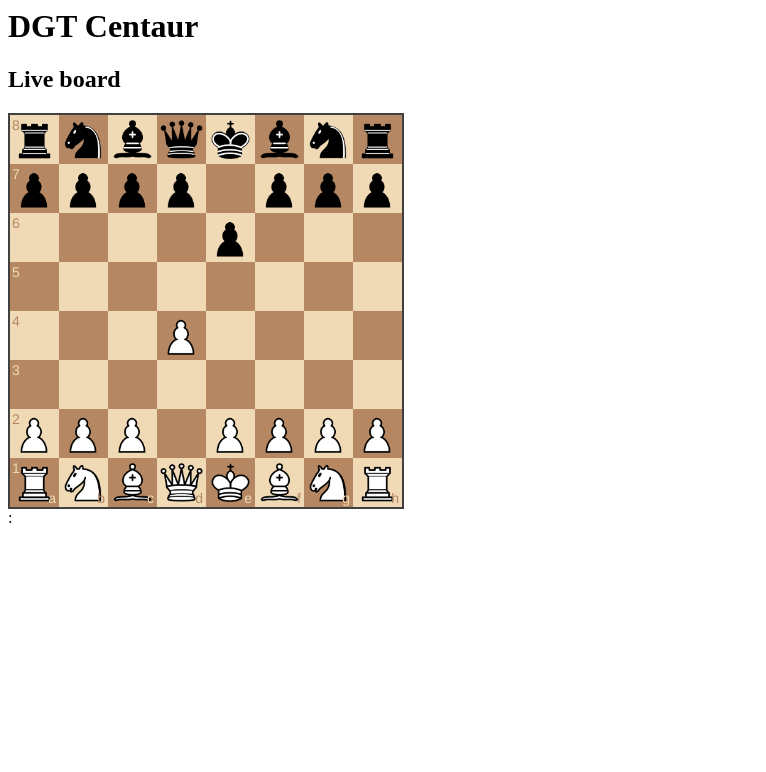
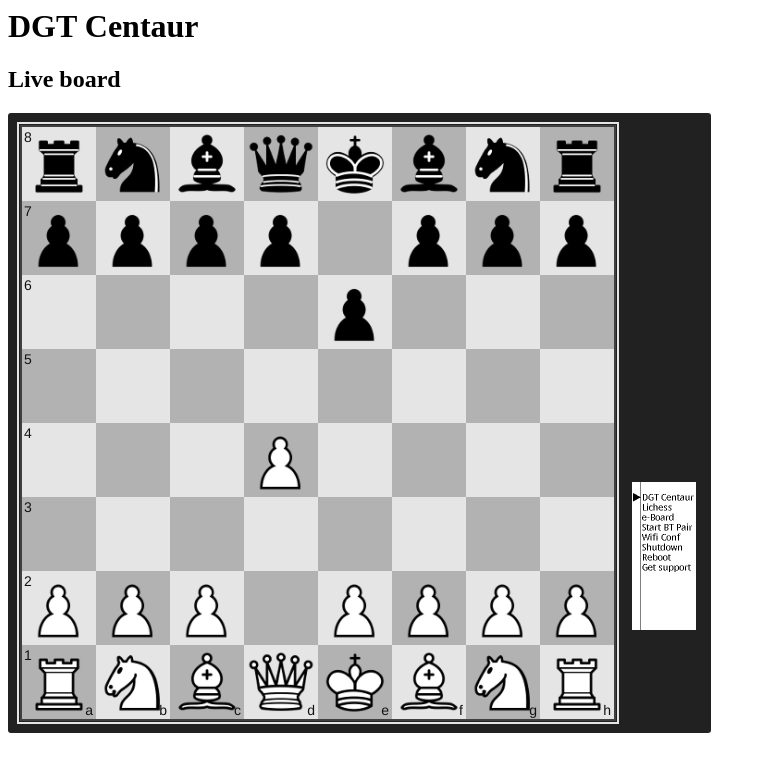
Before and after one commit to DGTCentaurMods/DGTCentaurMods, a Flask app: page / in a window 1280 px wide. Shown: the top 772 px of the page, without its empty margins (0-766 px from the left). Run offline with Flask 2, Linux system fonts and the light colour scheme.

Commit message:
Web interface - custom board

```diff
--- a/DGTCentaurMods/game/menu.py
+++ b/DGTCentaurMods/game/menu.py
@@ -39,7 +39,7 @@ def keyPressed(id):
     epaper.clearArea(0,0,17,295)
     draw = ImageDraw.Draw(epaper.epaperbuffer)
     draw.polygon([(2, (menuitem * 20) + 2), (2, (menuitem * 20) + 18),
-                  (18, (menuitem * 20) + 10)], fill=0)
+                  (17, (menuitem * 20) + 10)], fill=0)
     draw.line((17, 0, 17, 295), fill=0, width=1)
 
 quickselect = 0
@@ -86,7 +86,7 @@ def doMenu(menu):
         epaper.clearArea(0,0,17,295)
         draw = ImageDraw.Draw(epaper.epaperbuffer)
         draw.polygon([(2, (menuitem * 20) + 2), (2, (menuitem * 20) + 18),
-                      (18, (menuitem * 20) + 10)], fill=0)
+                      (17, (menuitem * 20) + 10)], fill=0)
         draw.line((17,0,17,295), fill=0, width=1)
     while selection == "":
         time.sleep(0.1)
--- a/DGTCentaurMods/web/templates/liveboard.html
+++ b/DGTCentaurMods/web/templates/liveboard.html
@@ -1,10 +1,29 @@
 <h2> Live board </h2>
-<div id='board1' style='width: 400px'></div>
+<div id="centaur" style="background-color: #212121; padding:9px; width: 685px;-webkit-border-radius: 23px;-moz-border-radius: 3px;border-radius: 3px;">
+    <style>
+        .white-1e1d7{background-color:#e5e5e5;color: #131313}
+        .black-3c85d{background-color:#b2b2b2;color: #131313}
+    </style>
+    <div id="boardsurround1" style="padding:2px;background-color:#e5e5e5;float:left;">
+        <div id="boardsurround2" style="padding:1px;background-color:#212121">
+            <div id='board1' style='width: 600px;margin-right:-4px;'></div>
+        </div>
+    </div>
     <script src="{{ url_for('static', filename='js/jquery-3.4.1.min.js') }}"></script>
     <script type=text/javascript src="{{ url_for('static', filename='chessboardjs/js/chessboard-1.0.0.min.js') }}"></script>
     <script>
     var ruyLopez = '{{ fen }}'
     var board1 = Chessboard('board1', ruyLopez)
     </script>
-
-:
+    <img id='epaper' src="{{ url_for('static', filename='epaper.jpg') }}" style="width:64px; float:left; padding-left: 13px; padding-top: 360px;">
+    <div style="clear:both"></div>
+    <script>
+        function refreshImage(imgElement, imgURL){
+            var timestamp = new Date().getTime();
+            var el = document.getElementById(imgElement);
+            var queryString = "?t=" + timestamp;
+            el.src = imgURL + queryString;
+        }
+        setInterval('refreshImage("epaper","/static/epaper.jpg")', 1000);
+    </script>
+</div>
```
Also changed, not shown: DGTCentaurMods/board/epaper.py (+7 -0 lines), DGTCentaurMods/web/static/epaper.jpg (added). Lines whose indentation alone changed are shown as unchanged.
